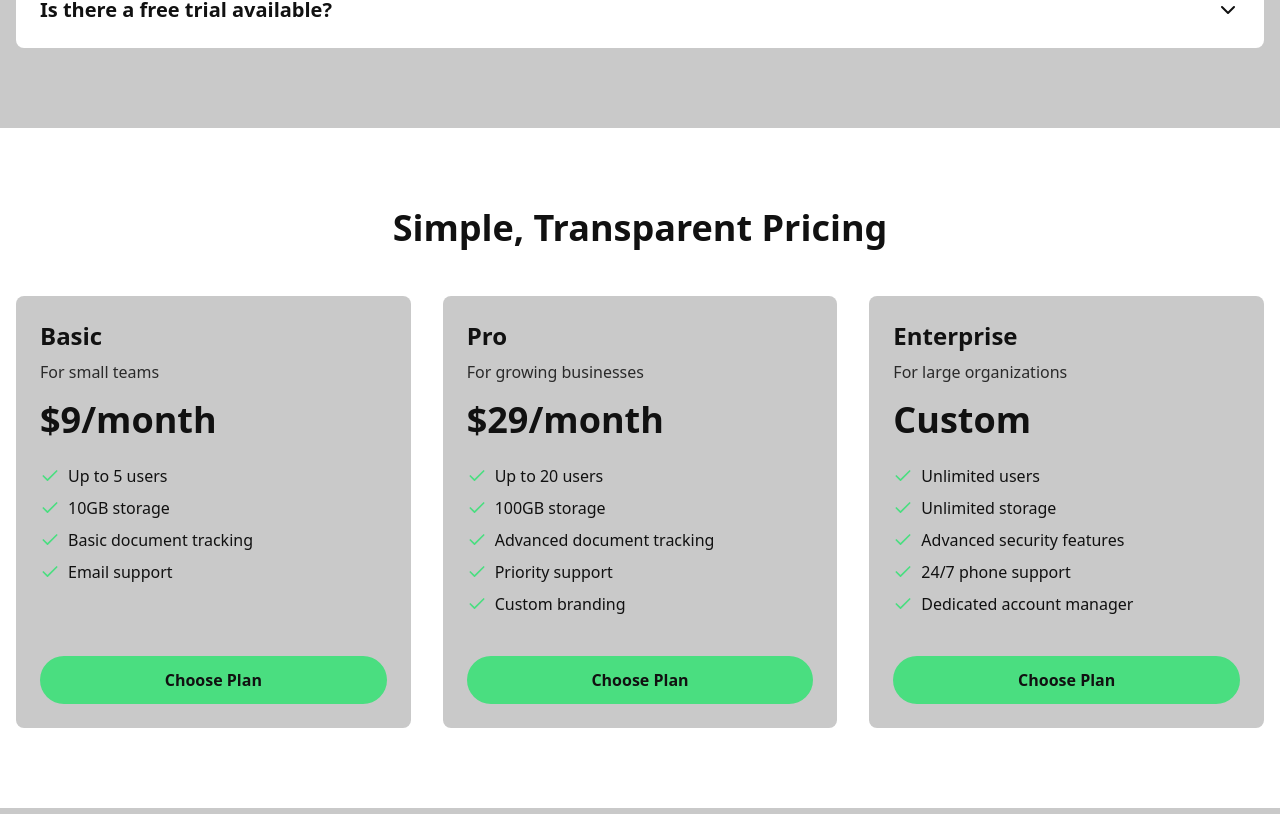
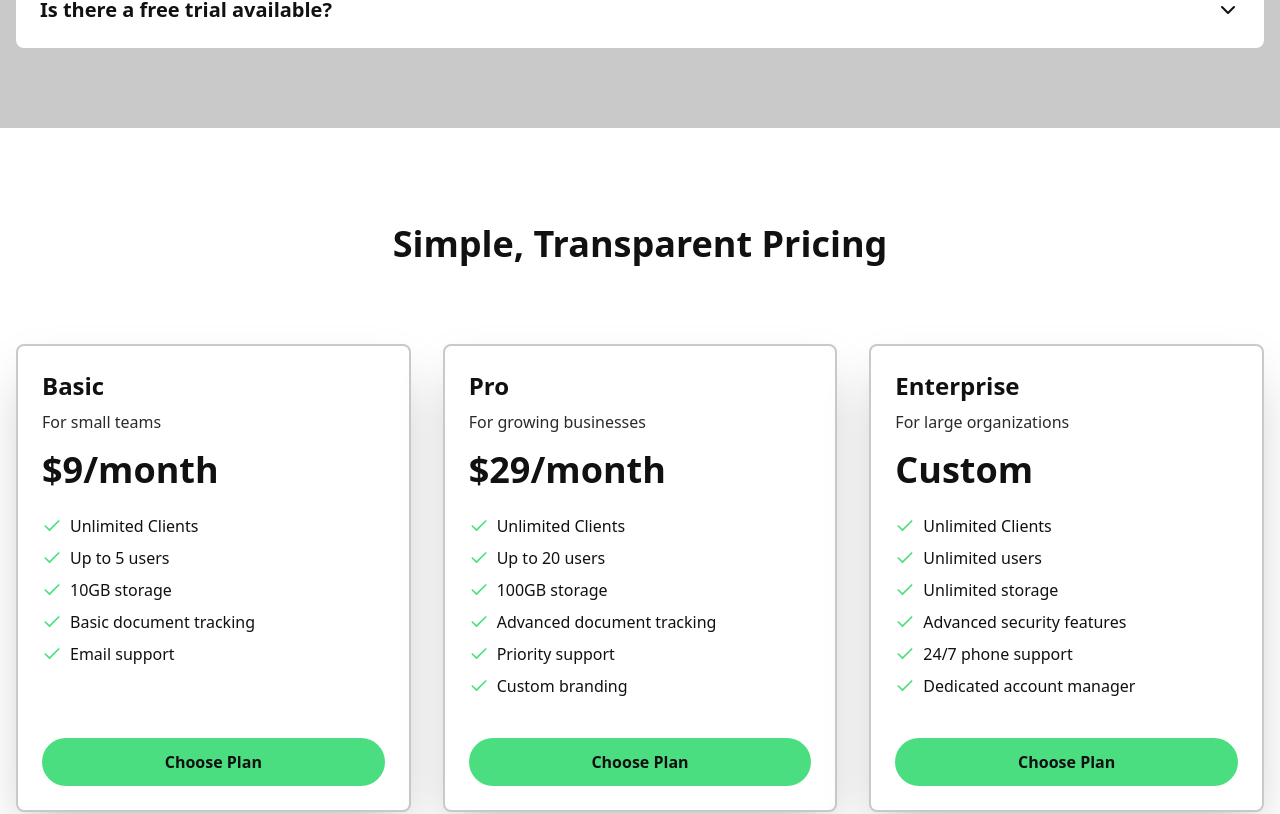
Before and after one commit to fernastereo/docutrack-landing, a Vue app: page / in a window 1280 px wide. Shown: the part 2280-3094 px from the top of the page. Built offline with nearby package versions, Linux system fonts and the light colour scheme.

Commit message:
refactor PricingSection to enhance layout and update pricing plans for clarity

```diff
--- a/src/components/PricingSection.vue
+++ b/src/components/PricingSection.vue
@@ -1,12 +1,12 @@
 <template>
   <!-- Pricing Section -->
-  <section id="pricing" class="py-20 px-4">
+  <section id="pricing" class="py-24 px-4">
     <div class="container mx-auto">
-      <h2 class="text-3xl md:text-4xl font-bold text-center mb-12">Simple, Transparent Pricing</h2>
+      <h2 class="text-3xl md:text-4xl font-bold text-center mb-20">Simple, Transparent Pricing</h2>
       <div class="grid grid-cols-1 md:grid-cols-3 gap-8">
         <div v-for="plan in pricingPlans" :key="plan.name" :class="[
           'p-6 rounded-lg flex flex-col transition-colors duration-300',
-          isDarkMode ? 'bg-base-300' : 'bg-base-200'
+          isDarkMode ? 'bg-base-300' : 'bg-base-100 border-2 border-base-200 shadow-2xl'
         ]">
           <h3 class="text-2xl font-semibold mb-2">{{ plan.name }}</h3>
           <p :class="isDarkMode ? 'text-primary-100' : 'text-base-300'" class="mb-4">{{ plan.description }}</p>
@@ -36,19 +36,19 @@
       name: 'Basic',
       description: 'For small teams',
       price: '$9/month',
-      features: ['Up to 5 users', '10GB storage', 'Basic document tracking', 'Email support']
+      features: ['Unlimited Clients', 'Up to 5 users', '10GB storage', 'Basic document tracking', 'Email support']
     },
     {
       name: 'Pro',
       description: 'For growing businesses',
       price: '$29/month',
-      features: ['Up to 20 users', '100GB storage', 'Advanced document tracking', 'Priority support', 'Custom branding']
+      features: ['Unlimited Clients', 'Up to 20 users', '100GB storage', 'Advanced document tracking', 'Priority support', 'Custom branding']
     },
     {
       name: 'Enterprise',
       description: 'For large organizations',
       price: 'Custom',
-      features: ['Unlimited users', 'Unlimited storage', 'Advanced security features', '24/7 phone support', 'Dedicated account manager']
+      features: ['Unlimited Clients', 'Unlimited users', 'Unlimited storage', 'Advanced security features', '24/7 phone support', 'Dedicated account manager']
     }
   ]
 </script>
```
